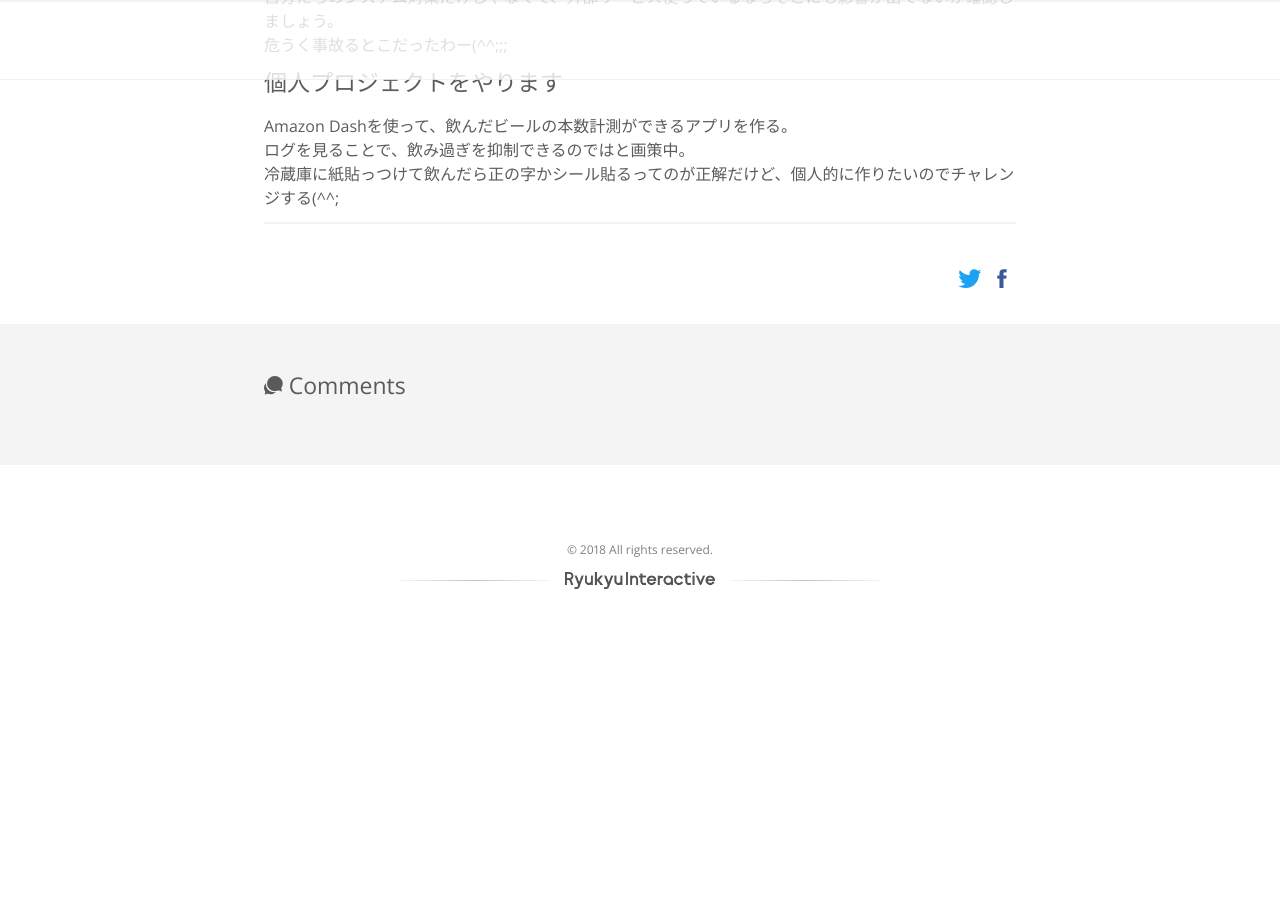
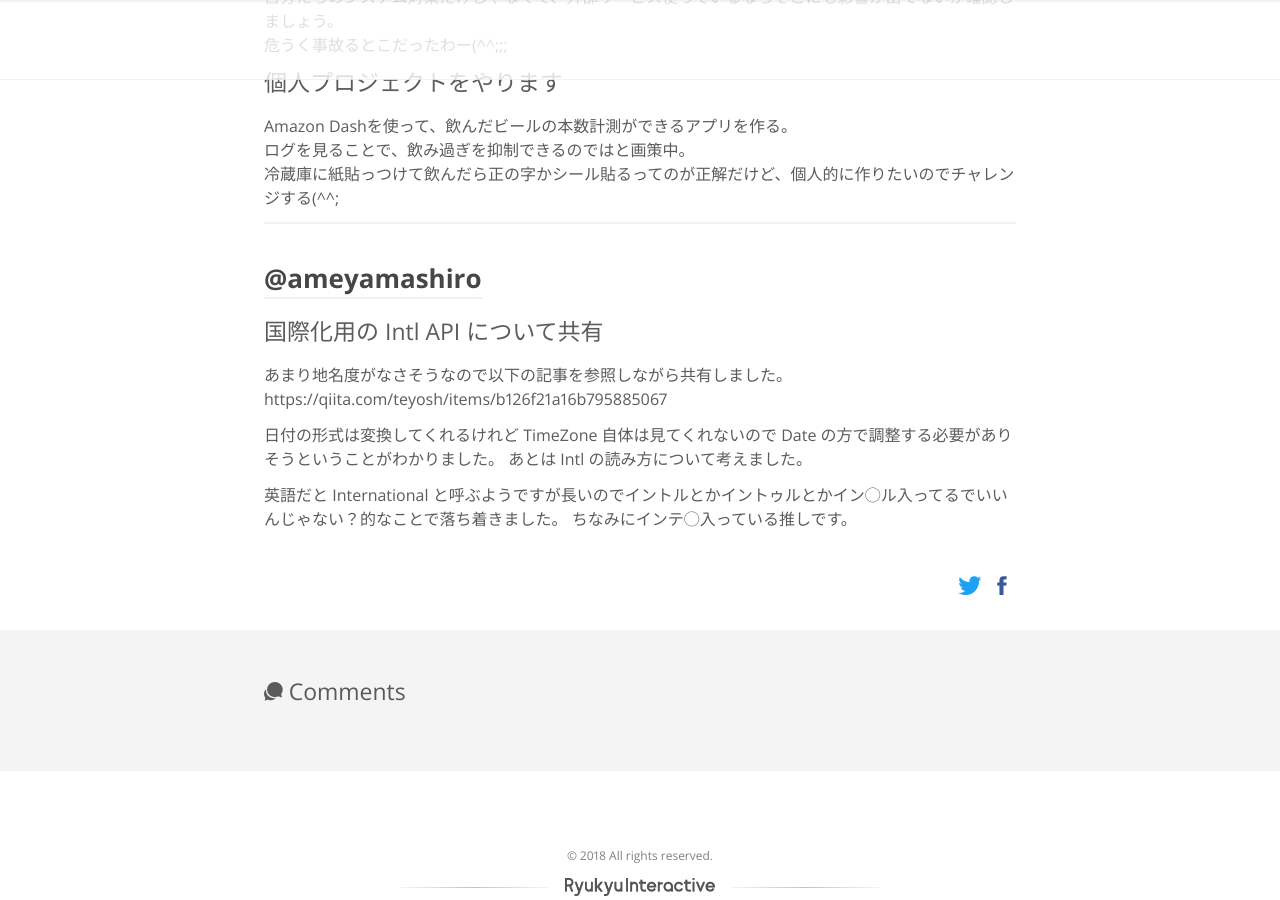
Before and after one commit to RyukyuInteractive/tech.ryukyu-i.co.jp, a Jekyll site: the page built from _posts/2018-04-25-tech-lunch-20180425.md, in a window 1280 px wide and 900 px high, scrolled down 648 px. Built offline with Jekyll 4.4.1, drawn with Linux system fonts in a browser that asks for light colours; a script that is not in the unit is left out; comment, search, counter and statistics services are not loaded; before the commit the page ends 1302 px from its top, so only the background shows below that.

Commit message:
Update 2018-04-25-tech-lunch-20180425.md

```diff
--- a/_posts/2018-04-25-tech-lunch-20180425.md
+++ b/_posts/2018-04-25-tech-lunch-20180425.md
@@ -26,3 +26,16 @@ Amazon Dashを使って、飲んだビールの本数計測ができるアプリ
 
 
 ----
+
+## [@ameyamashiro](https://github.com/ameyamashiro)
+
+### 国際化用の Intl API について共有
+
+あまり地名度がなさそうなので以下の記事を参照しながら共有しました。
+https://qiita.com/teyosh/items/b126f21a16b795885067
+
+日付の形式は変換してくれるけれど TimeZone 自体は見てくれないので Date の方で調整する必要がありそうということがわかりました。
+あとは Intl の読み方について考えました。
+
+英語だと International と呼ぶようですが長いのでイントルとかイントゥルとかイン◯ル入ってるでいいんじゃない？的なことで落ち着きました。
+ちなみにインテ◯入っている推しです。
```
